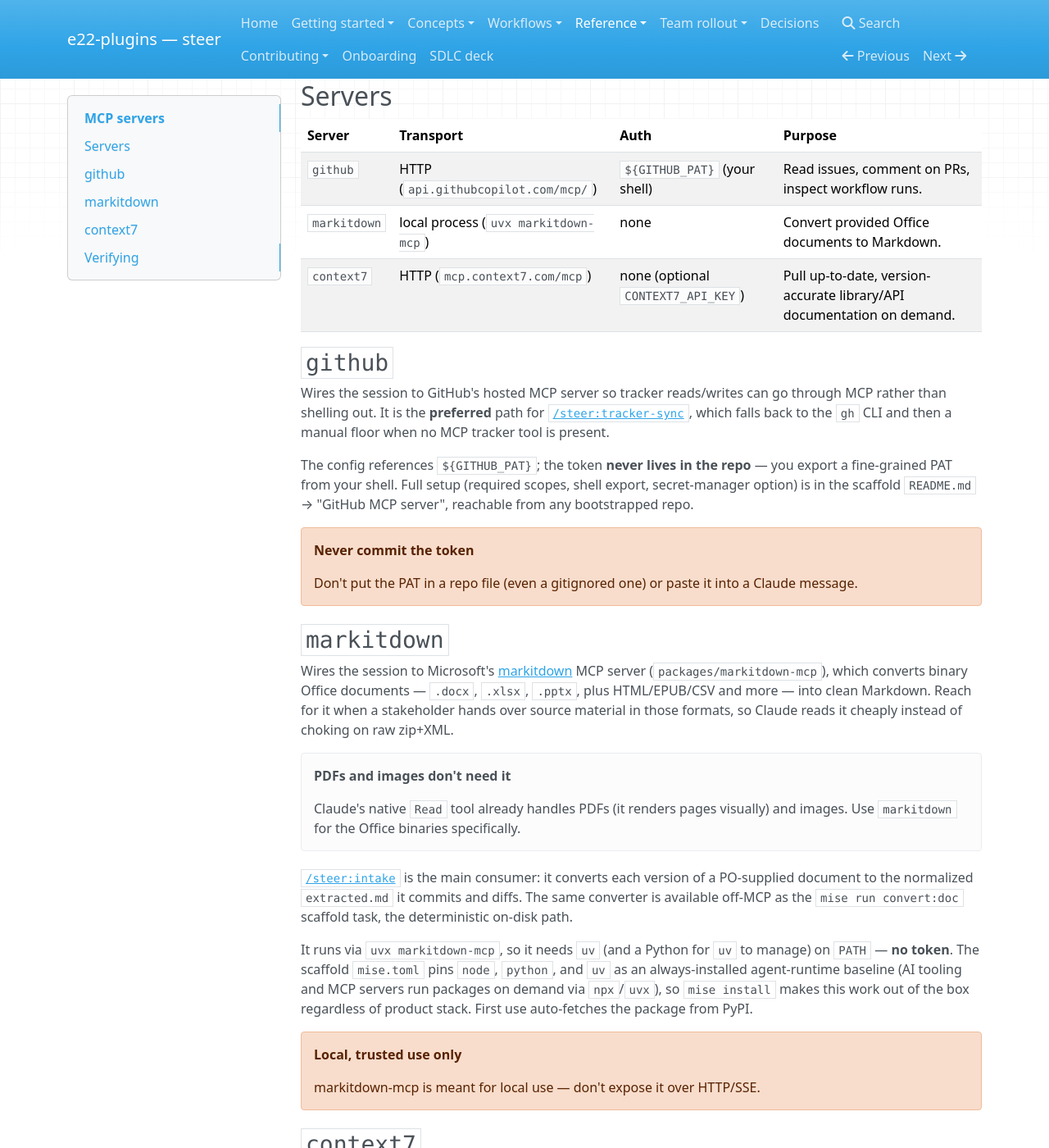
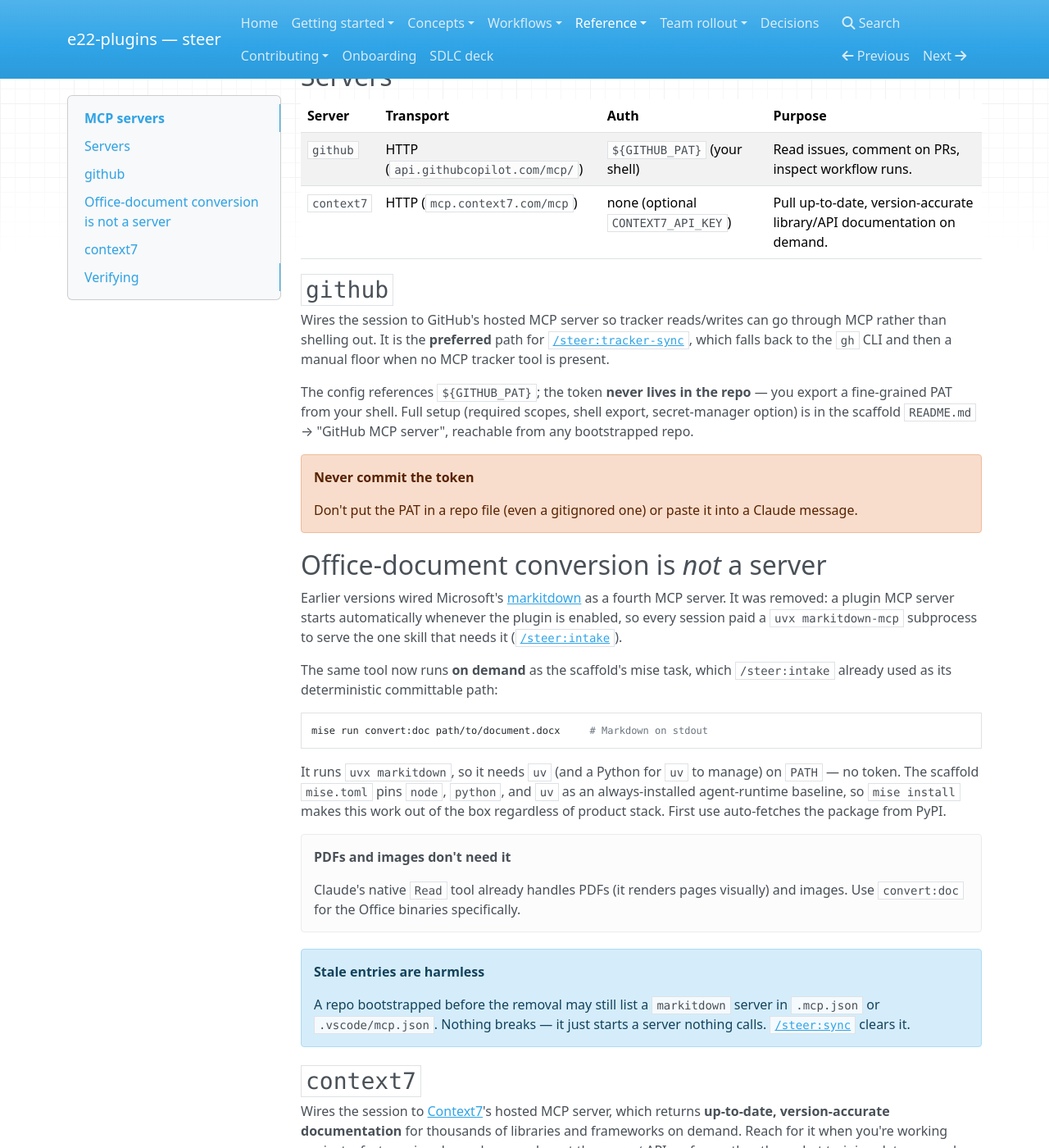
Before and after one commit to element22llc/e22-plugins, an MkDocs documentation site: the page built from docs/reference/mcp-servers.md, in a window 1280 px wide and 1400 px high, scrolled down 684 px. Shown: the whole window at 82% size. Built offline with MkDocs 1.6.1, drawn with Linux system fonts in a browser that asks for light colours; nearby versions of some CDN libraries; some of the changed text lies outside the part shown.

Commit message:
feat(steer): retire the markitdown MCP server; wire context7 to its job
Two always-on MCP costs that nothing justified.

markitdown served exactly one skill (/steer:intake), but a plugin MCP
server starts whenever the plugin is enabled -- so every session spawned a
`uvx markitdown-mcp` subprocess, including the overwhelming majority that
never convert a document. The scaffold already declares `mise run
convert:doc`, running the same markitdown tool on demand, and intake
already called it "the deterministic committable path". Capability is
unchanged; only the per-session cost goes away. Converter ladder is now
convert:doc -> native Read (text-bearing PDFs) -> manual floor.

context7 was the inverse problem: it shipped with no skill or rule
referencing it, so the one job it exists for was never wired to it. Rule
10-stack already said "verify current stable versions in-session -- don't
trust training-data memory" without naming how. It now names context7.

Kept inside the always-on ratchet rather than raising it: the offsetting
trim is a duplicated editor-preference line that CONVENTIONS.md already
carries in full, so the rules payload ends up smaller than before
(62,497 -> 62,468 B).

Surfaces reconciled: the VS Code Copilot mirror regenerates from
.mcp.json (so it drops the server automatically), sync/RECONCILE.md,
DESIGN-SOURCES.md, scaffold README + MANIFEST, and four docs pages --
including the Cowork section, which counted three shipped servers and
described conversion as an MCP tool that could be "silently disabled";
it is now a task that simply cannot install there, so intake drops to its
manual floor.

Migration v3.23.0 clears a stale markitdown entry from a repo's
.mcp.json / .vscode/mcp.json. Additive template reconciliation cannot
remove a key, so the ledger is the only mechanism -- and both the skill
and the scaffold README promise /steer:sync does it. A stale entry is
harmless meanwhile: it just starts a server nothing calls.

Co-Authored-By: Claude Opus 5 <noreply@anthropic.com>
Claude-Session: https://claude.ai/code/session_011vAtpZaXvYooUmNA3c5wzv

````diff
--- a/docs/reference/mcp-servers.md
+++ b/docs/reference/mcp-servers.md
@@ -25,8 +25,7 @@ server-by-server content is reconciled by hand against the source of truth.
     This `.mcp.json` is read by the Claude Code **CLI / Code tab**, not by the
     **Cowork** or **Chat** tabs, which wire MCP through their own **Connectors**.
     On Cowork the `${GITHUB_PAT}` `github` server can't authenticate (no shell to
-    export the PAT into) and the local-process `markitdown` server can't run (no
-    installs in the sandbox) — so for GitHub work in Cowork, enable the **built-in
+    export the PAT into) — so for GitHub work in Cowork, enable the **built-in
     GitHub connector** instead. See
     [Known limitations → Claude Cowork's sandbox](known-limitations.md#claude-coworks-sandbox-no-installs-connector-only-github).
 
@@ -35,7 +34,6 @@ server-by-server content is reconciled by hand against the source of truth.
 | Server | Transport | Auth | Purpose |
 | --- | --- | --- | --- |
 | `github` | HTTP (`api.githubcopilot.com/mcp/`) | `${GITHUB_PAT}` (your shell) | Read issues, comment on PRs, inspect workflow runs. |
-| `markitdown` | local process (`uvx markitdown-mcp`) | none | Convert provided Office documents to Markdown. |
 | `context7` | HTTP (`mcp.context7.com/mcp`) | none (optional `CONTEXT7_API_KEY`) | Pull up-to-date, version-accurate library/API documentation on demand. |
 
 ## `github`
@@ -54,33 +52,35 @@ server", reachable from any bootstrapped repo.
     Don't put the PAT in a repo file (even a gitignored one) or paste it into a
     Claude message.
 
-## `markitdown`
+## Office-document conversion is *not* a server
 
-Wires the session to Microsoft's
-[markitdown](https://github.com/microsoft/markitdown) MCP server
-(`packages/markitdown-mcp`), which converts binary Office documents — `.docx`,
-`.xlsx`, `.pptx`, plus HTML/EPUB/CSV and more — into clean Markdown. Reach for it
-when a stakeholder hands over source material in those formats, so Claude reads it
-cheaply instead of choking on raw zip+XML.
+Earlier versions wired Microsoft's
+[markitdown](https://github.com/microsoft/markitdown) as a fourth MCP server.
+It was removed: a plugin MCP server starts automatically whenever the plugin is
+enabled, so every session paid a `uvx markitdown-mcp` subprocess to serve the
+one skill that needs it ([`/steer:intake`](../workflows/intake.md)).
+
+The same tool now runs **on demand** as the scaffold's mise task, which
+`/steer:intake` already used as its deterministic committable path:
+
+```sh
+mise run convert:doc path/to/document.docx     # Markdown on stdout
+```
+
+It runs `uvx markitdown`, so it needs `uv` (and a Python for `uv` to manage) on
+`PATH` — no token. The scaffold `mise.toml` pins `node`, `python`, and `uv` as
+an always-installed agent-runtime baseline, so `mise install` makes this work
+out of the box regardless of product stack. First use auto-fetches the package
+from PyPI.
 
 !!! tip "PDFs and images don't need it"
     Claude's native `Read` tool already handles PDFs (it renders pages visually)
-    and images. Use `markitdown` for the Office binaries specifically.
+    and images. Use `convert:doc` for the Office binaries specifically.
 
-[`/steer:intake`](../workflows/intake.md) is the main consumer: it converts each
-version of a PO-supplied document to the normalized `extracted.md` it commits and
-diffs. The same converter is available off-MCP as the `mise run convert:doc`
-scaffold task, the deterministic on-disk path.
-
-It runs via `uvx markitdown-mcp`, so it needs `uv` (and a Python for `uv` to
-manage) on `PATH` — **no token**. The scaffold `mise.toml` pins `node`, `python`,
-and `uv` as an always-installed agent-runtime baseline (AI tooling and MCP
-servers run packages on demand via `npx`/`uvx`), so
-`mise install` makes this work out of the box regardless of product stack. First
-use auto-fetches the package from PyPI.
-
-!!! warning "Local, trusted use only"
-    markitdown-mcp is meant for local use — don't expose it over HTTP/SSE.
+!!! note "Stale entries are harmless"
+    A repo bootstrapped before the removal may still list a `markitdown` server
+    in `.mcp.json` or `.vscode/mcp.json`. Nothing breaks — it just starts a
+    server nothing calls. [`/steer:sync`](skills.md) clears it.
 
 ## `context7`
 
@@ -111,6 +111,5 @@ tier works out of the box.
 
 Restart Claude Code in the repo and run `/mcp`. Each configured server should
 report **connected**. A server that shows disconnected means its prerequisite is
-missing — a `GITHUB_PAT` not exported (for `github`), or `uv`/`python` removed
-from `mise.toml` (for `markitdown`). Nothing breaks when a server is
-disconnected; only that server's tools are unavailable.
+missing — typically a `GITHUB_PAT` not exported (for `github`). Nothing breaks
+when a server is disconnected; only that server's tools are unavailable.
````
Also changed, not shown: CHANGELOG.md (+22 -0 lines), docs/concepts/copilot-support.md (+1 -1 lines), docs/reference/known-limitations.md (+11 -9 lines), docs/workflows/intake.md (+2 -2 lines), plugins/steer/rules/10-stack.md (+3 -4 lines), plugins/steer/skills/intake/SKILL.md (+14 -5 lines), plugins/steer/skills/sync/RECONCILE.md (+1 -1 lines), plugins/steer/templates/github/copilot-instructions.md (+3 -4 lines), plugins/steer/templates/reference/DESIGN-SOURCES.md (+3 -2 lines), plugins/steer/templates/reference/MIGRATIONS.md (+38 -0 lines), plugins/steer/templates/scaffold/MANIFEST.md (+2 -2 lines), plugins/steer/templates/scaffold/README.md (+11 -5 lines), 3 other files.
